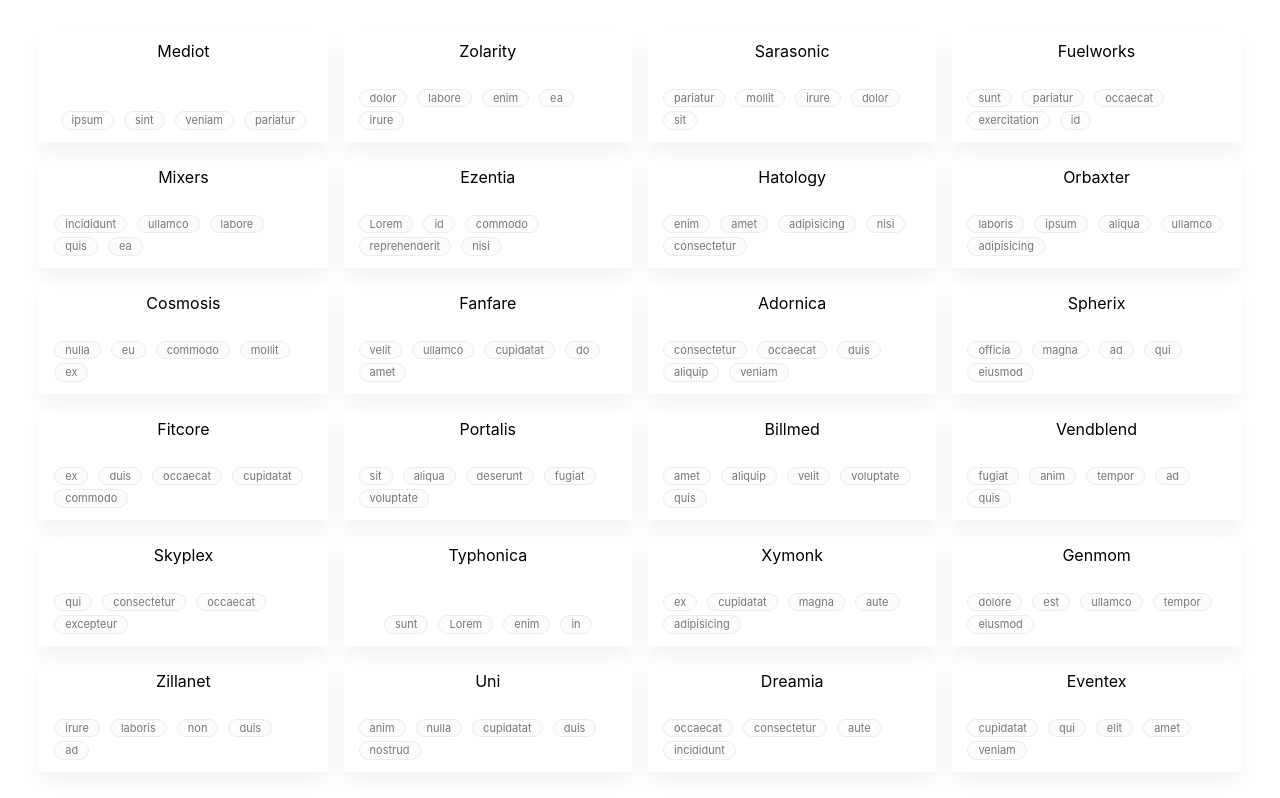
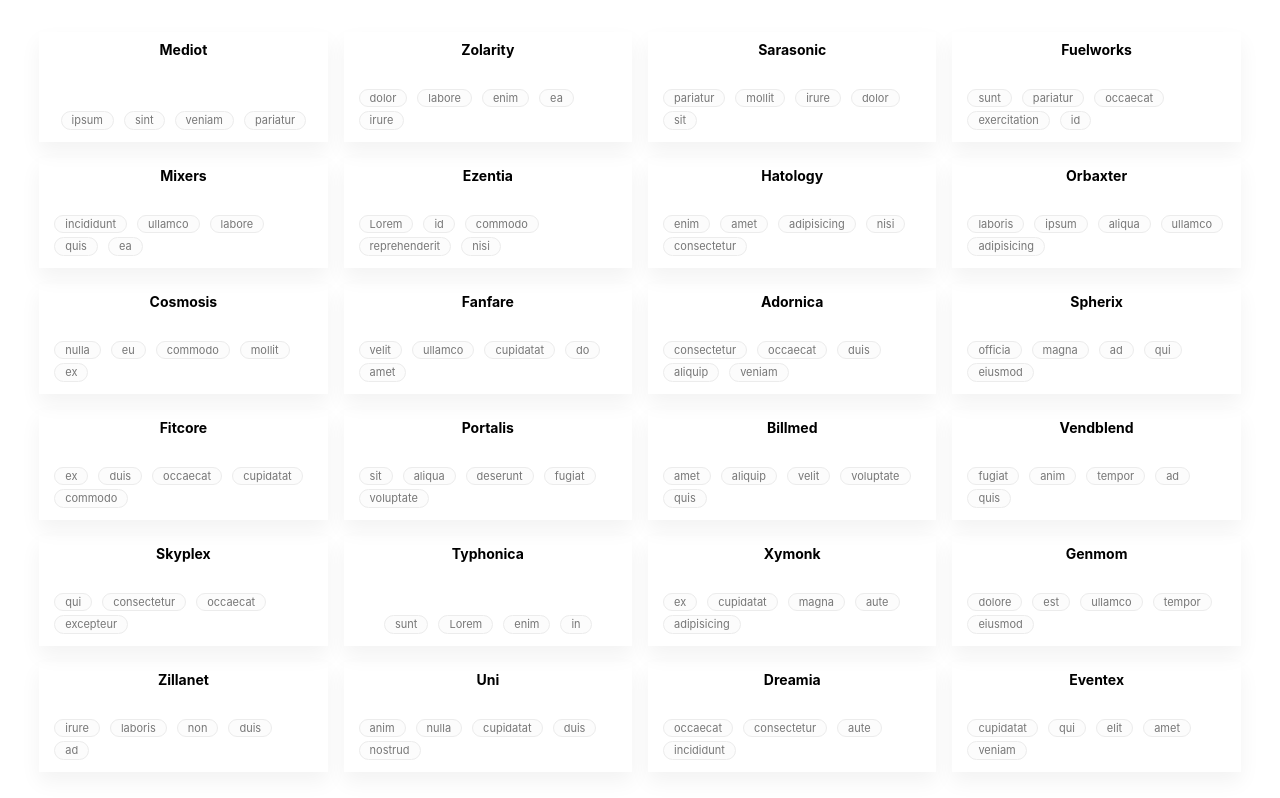
Before and after one commit to yass09/cardsearch-test, a React app: page / in a window 1280 px wide. Built offline with nearby package versions, Linux system fonts and the light colour scheme.

Commit message:
added card title component to card

```diff
--- a/src/components/presentational/Card/index.js
+++ b/src/components/presentational/Card/index.js
@@ -3,11 +3,12 @@ import PropTypes from 'prop-types';
 
 import CardWrapper from './CardWrapper';
 import TagList from '../TagList';
+import CardTitle from '../CardTitle';
 
 const Card = ({ card }) => {
   return (
     <CardWrapper card={card}>
-      {card.name}
+      <CardTitle>{card.name}</CardTitle>
       <TagList tagListData={card.tags} />
     </CardWrapper>
   );
```
